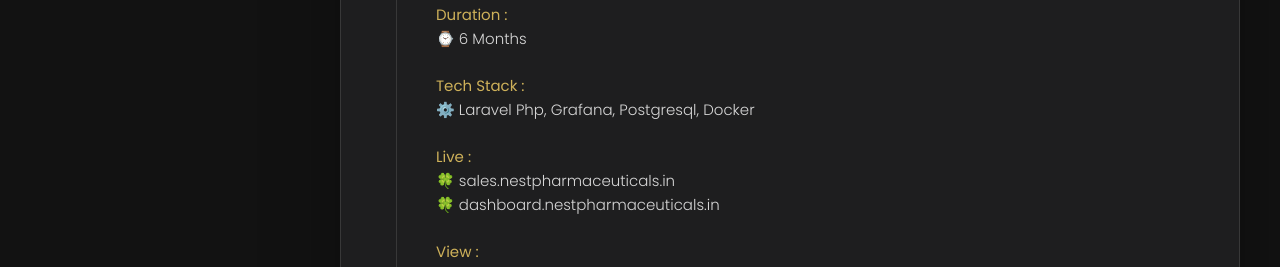
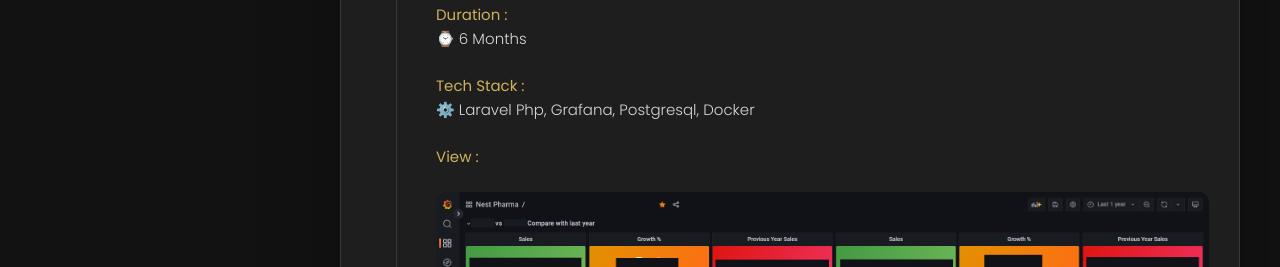
Before and after one commit to bhoobalan-bhoo/bhoobalan-bhoo.github.io, a plain HTML site: page index.html in a window 1280 px wide. Shown: the part 1962-2229 px from the top of the page. Drawn offline with nearby package versions, Linux system fonts and the light colour scheme.

Commit message:
Update index.html

```diff
--- a/index.html
+++ b/index.html
@@ -268,14 +268,7 @@
                 <span>Tech Stack : </span>
                 <p class="timeline-text"> ⚙️ Laravel Php, Grafana, Postgresql, Docker</p>
                 </a>
-                <br>
-                <span>Live : </span>
-                <a href="https://sales.nestpharmaceuticals.in/">
-                  <p class="timeline-text"> 🍀 sales.nestpharmaceuticals.in</p>
-                </a>
-                <a href="https://dashboard.nestpharmaceuticals.in/">
-                  <p class="timeline-text"> 🍀 dashboard.nestpharmaceuticals.in</p>
-                </a>
+
                 <br>
                 <span> View : </span>
                 <br>
```
